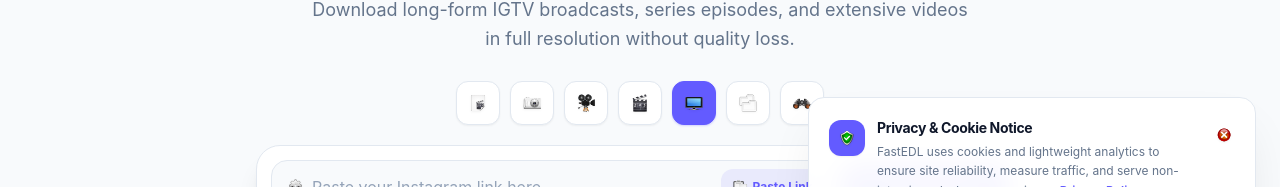
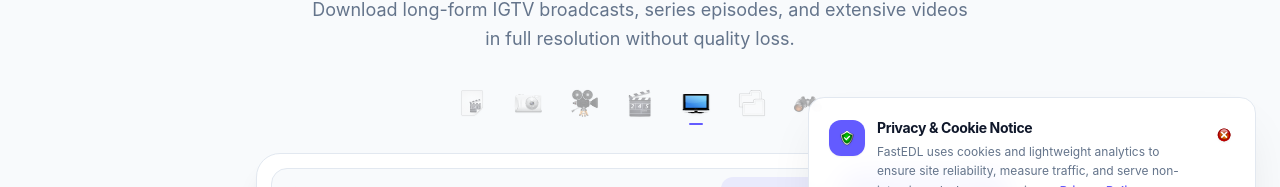
Before and after one commit to VikashKhadoliya/fastedl-frontend, a Next.js app: page /igtv in a window 1280 px wide. Shown: the part 515-702 px from the top of the page. Built offline with nearby package versions, Linux system fonts and the light colour scheme; no server answers.

Commit message:
style(tabs): remove background box animations and shadows, and enlarge tab icons to 28px

```diff
--- a/src/components/DownloaderForm.jsx
+++ b/src/components/DownloaderForm.jsx
@@ -143,9 +143,9 @@ export default function DownloaderForm({ initialTab = "video" }) {
 
   return (
     <div id="downloader" className="w-full max-w-3xl mx-auto">
-      {/* Category Tabs: Icon-Only Tool Bar (No text labels, no bouncing animation) */}
+      {/* Category Tabs: Clean Icon Navigation (No background boxes, animations, or shadows) */}
       <div className="w-full relative mb-3 sm:mb-4 overflow-hidden">
-        <div className="flex items-center justify-center gap-1.5 xs:gap-2 sm:gap-2.5 overflow-x-auto py-1 px-1 scrollbar-none no-scrollbar touch-pan-x">
+        <div className="flex items-center justify-center gap-2 xs:gap-3 sm:gap-4 overflow-x-auto py-1.5 px-1 scrollbar-none no-scrollbar touch-pan-x">
           {tabs.map((tab) => {
             const isActive = activeTab === tab.id;
             return (
@@ -155,13 +155,18 @@ export default function DownloaderForm({ initialTab = "video" }) {
                 onClick={() => setActiveTab(tab.id)}
                 title={tab.label}
                 aria-label={tab.label}
-                className={`w-9 h-9 xs:w-10 xs:h-10 sm:w-11 sm:h-11 rounded-xl flex items-center justify-center cursor-pointer shrink-0 shadow-xs transition-colors duration-150 ${
+                className={`flex flex-col items-center justify-center p-1.5 cursor-pointer shrink-0 bg-transparent border-0 outline-none select-none ${
                   isActive
-                    ? "bg-[#635BFF] text-white shadow-md shadow-[#635BFF]/25 border border-[#635BFF]"
-                    : "bg-white dark:bg-[#1E293B] text-[#64748B] dark:text-[#94A3B8] hover:text-[#0F172A] dark:hover:text-[#F8FAFC] border border-[#E2E8F0] dark:border-[#334155] hover:border-[#635BFF]/40"
+                    ? "opacity-100"
+                    : "opacity-40 hover:opacity-80"
                 }`}
               >
-                <OxygenIcon name={tab.icon} size={18} alt={tab.label} />
+                <OxygenIcon name={tab.icon} size={28} alt={tab.label} />
+                <span
+                  className={`w-3.5 h-0.5 rounded-full mt-1.5 ${
+                    isActive ? "bg-[#635BFF]" : "bg-transparent"
+                  }`}
+                />
               </button>
             );
           })}
```
